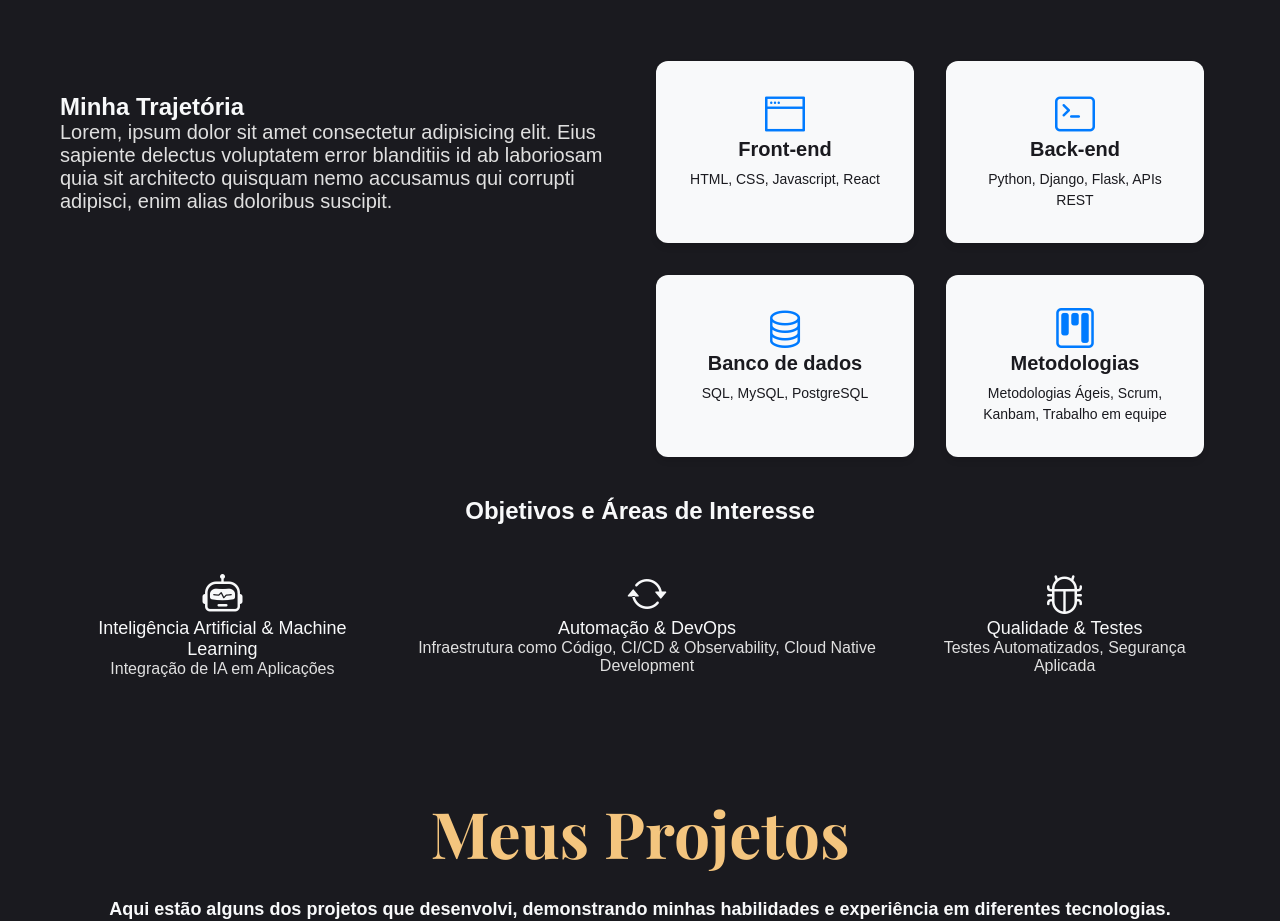
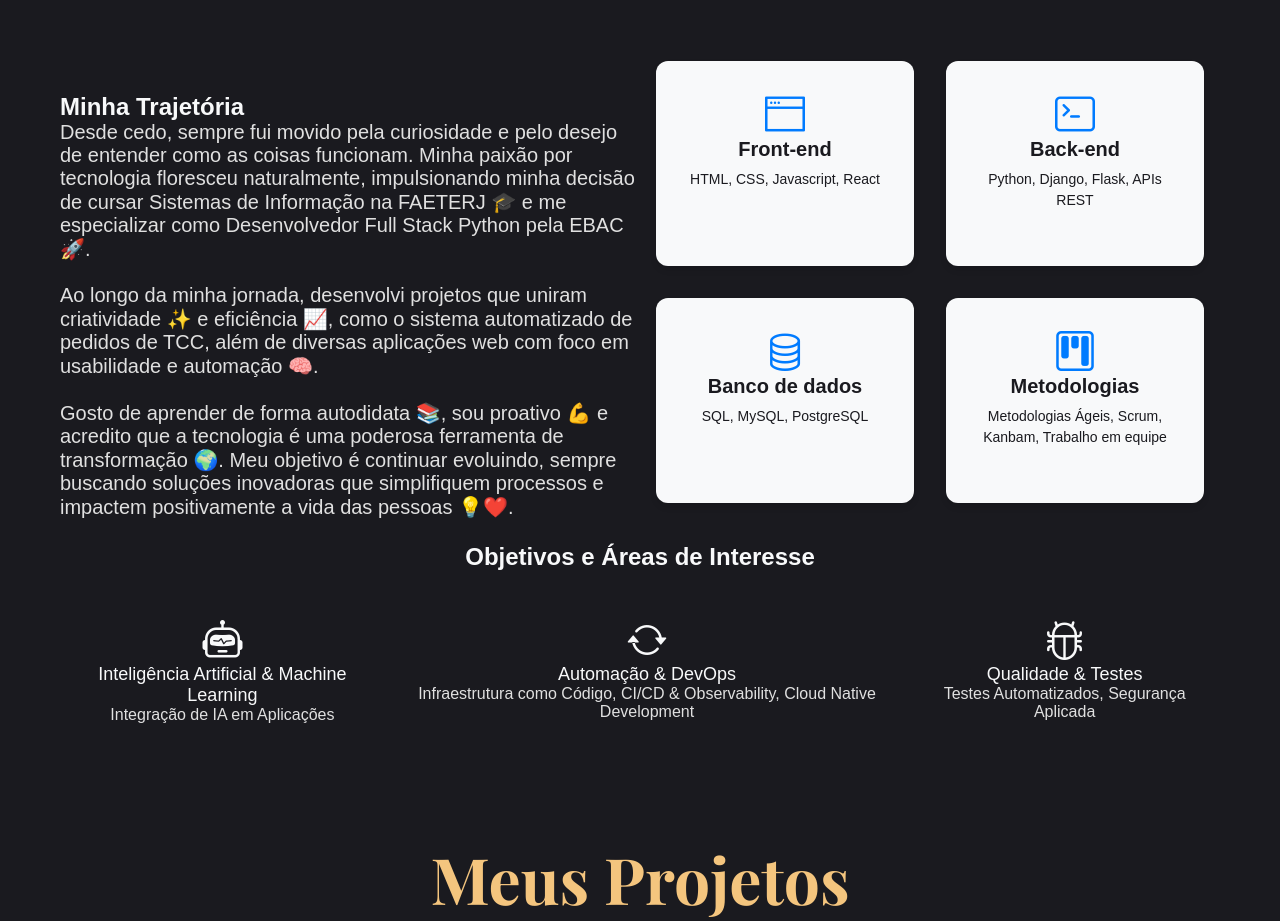
Before and after one commit to Danilo302/My-Portfolio, a React (Create React App) app: page / in a window 1280 px wide. Shown: the part 1160-2081 px from the top of the page. Built offline with nearby package versions, Linux system fonts and the light colour scheme; a web font is replaced by a local one.

Commit message:
adicionando texto

```diff
--- a/src/containers/About/index.tsx
+++ b/src/containers/About/index.tsx
@@ -16,10 +16,22 @@ const About = () => {
         <S.TextAbout>
           <Subtitle>Minha Trajetória</Subtitle>
           <Text>
-            Lorem, ipsum dolor sit amet consectetur adipisicing elit. Eius
-            sapiente delectus voluptatem error blanditiis id ab laboriosam quia
-            sit architecto quisquam nemo accusamus qui corrupti adipisci, enim
-            alias doloribus suscipit.
+            Desde cedo, sempre fui movido pela curiosidade e pelo desejo de
+            entender como as coisas funcionam. Minha paixão por tecnologia
+            floresceu naturalmente, impulsionando minha decisão de cursar
+            Sistemas de Informação na FAETERJ 🎓 e me especializar como
+            Desenvolvedor Full Stack Python pela EBAC 🚀. <br />
+            <br />
+            Ao longo da minha jornada, desenvolvi projetos que uniram
+            criatividade ✨ e eficiência 📈, como o sistema automatizado de
+            pedidos de TCC, além de diversas aplicações web com foco em
+            usabilidade e automação 🧠. <br />
+            <br />
+            Gosto de aprender de forma autodidata 📚, sou proativo 💪 e acredito
+            que a tecnologia é uma poderosa ferramenta de transformação 🌍. Meu
+            objetivo é continuar evoluindo, sempre buscando soluções inovadoras
+            que simplifiquem processos e impactem positivamente a vida das
+            pessoas 💡❤️.
           </Text>
         </S.TextAbout>
         <Cards />
--- a/src/containers/About/styles.ts
+++ b/src/containers/About/styles.ts
@@ -21,9 +21,3 @@ export const TextAbout = styled.div`
   display: flex;
   flex-direction: column;
 `
-
-export const Text = styled.p`
-  font-size: 18px;
-  color: ${(props) => props.theme.corSecundaria};
-  padding-top: 18px;
-`
--- a/src/styles/index.ts
+++ b/src/styles/index.ts
@@ -11,6 +11,10 @@ const EstiloGlobal = createGlobalStyle`
     list-style: none;
     text-decoration: none;
     scroll-behavior: smooth;
+
+    scrollbar-width: thin;
+    scrollbar-color: ${(props) => props.theme.corTerciaria} ${(props) =>
+  props.theme.corDeFundo};
   }
 
   body {
```
Also changed, not shown: src/themes/dark.ts (+8 -0 lines), src/themes/light.ts (+8 -0 lines).
